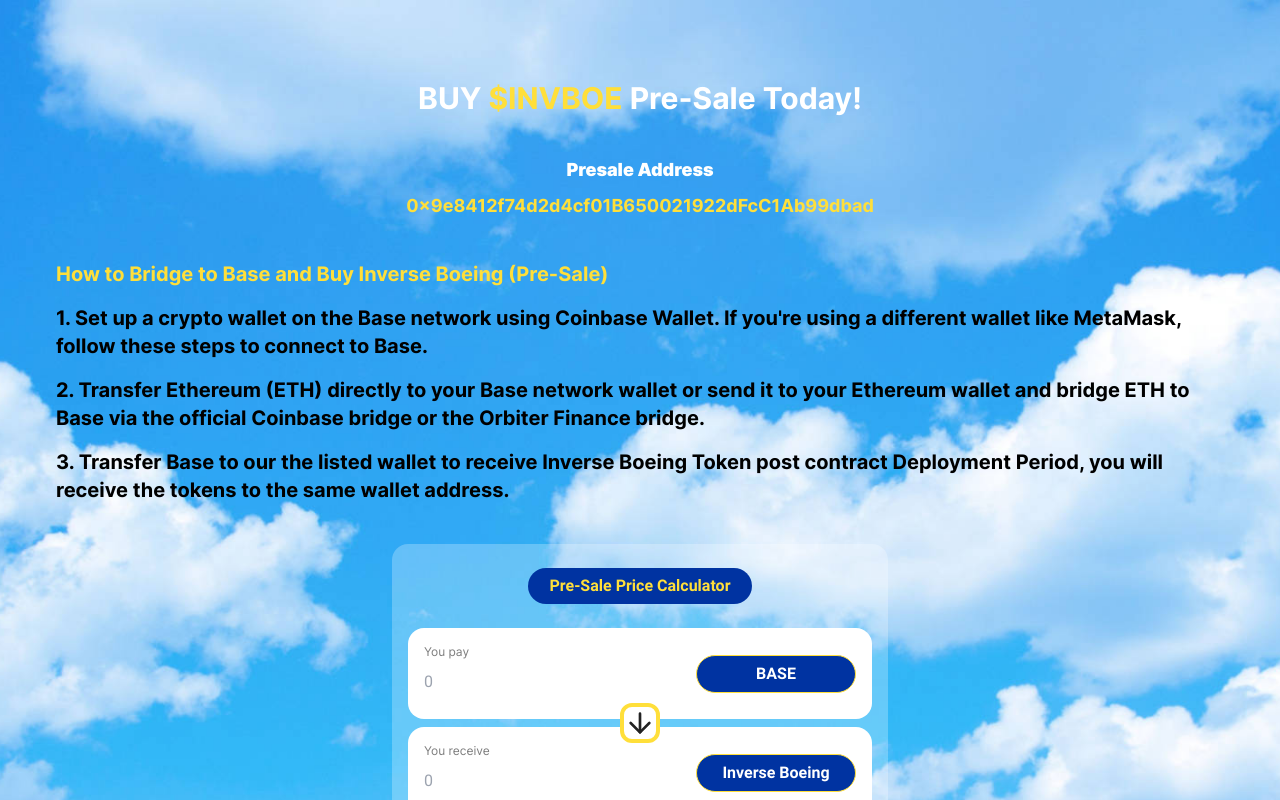
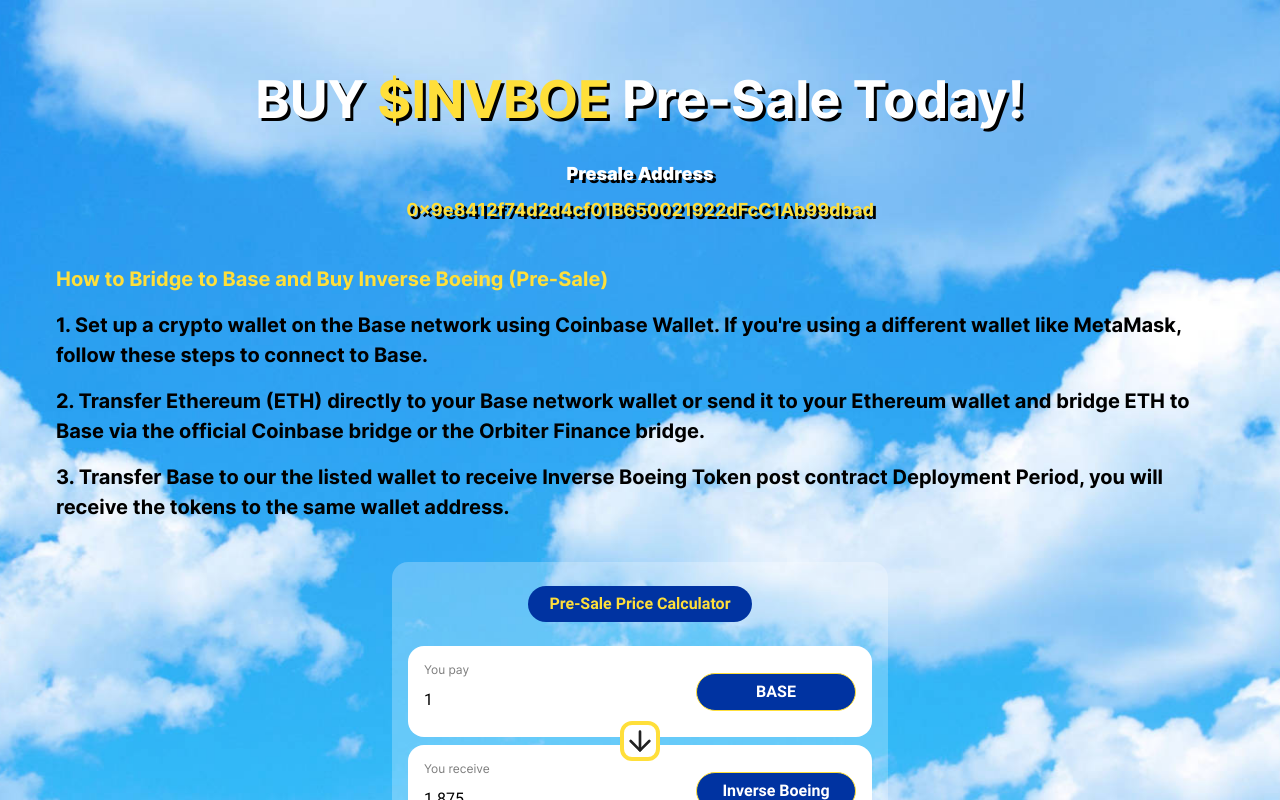
Before and after one commit to Danil-Uvarov/Boeing, a Nuxt app: page /buy in a window 1280 px wide. Shown: the top 800 px of the page. Built offline with nearby package versions, Linux system fonts and the light colour scheme.

Commit message:
feat: Калькулятор

```diff
--- a/app.vue
+++ b/app.vue
@@ -3,3 +3,8 @@
     <NuxtPage />
   </div>
 </template>
+
+<script setup lang="ts">
+import "swiper/css";
+import "swiper/css/pagination";
+</script>
--- a/assets/css/style.css
+++ b/assets/css/style.css
@@ -87,3 +87,7 @@
 * {
     background: none;
 }
+
+.small-text-shadow {
+    text-shadow: 3px 3px #000;
+}
--- a/components/TheHeader.vue
+++ b/components/TheHeader.vue
@@ -1,7 +1,7 @@
 <script setup lang="ts">
 import BaseButton from "~/components/ui/BaseButton.vue";
 import ButtonBurger from "~/components/ui/ButtonBurger.vue";
-import { computed, ref } from "vue";
+import { ref } from "vue";
 import MenuBurger from "~/components/ui/MenuBurger.vue";
 
 const links = [
@@ -34,6 +34,7 @@
     name: "Community",
   },
 ];
+
 defineEmits(["openBurger"]);
 
 const burger = ref(false);
@@ -44,22 +45,22 @@
     class="fixed z-50 max-h-[40px] w-full bg-white sm:max-h-[72px] lg:max-h-[95px]"
   >
     <div
-      class="container z-40 flex max-h-[40px] w-full items-center justify-center gap-[98px] py-[10px] sm:max-h-[72px] sm:gap-[142px] sm:py-[30px] lg:max-h-[95px] lg:gap-[16px] 2xl:gap-[38px]"
+      class="container z-40 flex max-h-[40px] w-full items-center justify-center gap-4 py-[10px] sm:max-h-[72px] sm:gap-[142px] sm:py-[30px] lg:max-h-[95px] lg:gap-[16px] 2xl:gap-[38px]"
     >
-      <NuxtLink to="#Blow">
+      <NuxtLink to="#Blow" class="mr-auto lg:mr-0">
         <img
           loading="lazy"
           src="/boeing-logo.webp"
           alt=""
-          class="h-full w-full max-w-[138px] cursor-pointer object-contain lg:max-w-[118px] 2xl:max-h-[42px] 2xl:max-w-[178px]"
+          class="h-full w-full max-w-[134px] cursor-pointer object-contain lg:max-w-[118px] 2xl:max-h-[42px] 2xl:max-w-[178px]"
         />
       </NuxtLink>
       <nav class="hidden w-full lg:flex">
-        <ul class="flex w-full items-center">
+        <ul class="flex w-full items-center justify-center">
           <li
             v-for="(link, index) in links"
             :key="index"
-            class="cursor-pointer text-nowrap rounded-[32px] border-b-4 border-b-white px-1.5 py-1.5 font-inter text-xl font-bold text-primary hover:border-b-blue hover:text-yellow 2xl:px-3 2xl:text-2xl"
+            class="cursor-pointer text-nowrap rounded-[32px] border-b-4 border-b-white px-1.5 py-1.5 font-inter text-sm font-bold text-primary hover:border-b-blue hover:text-yellow xl:text-xl 2xl:px-3 2xl:text-2xl"
           >
             <NuxtLink :to="link.to">{{ link.name }}</NuxtLink>
           </li>
--- a/components/VaultSection.vue
+++ b/components/VaultSection.vue
@@ -1,9 +1,5 @@
 <script setup lang="ts">
-import "swiper/css";
-import "swiper/css/pagination";
-import { Pagination } from "swiper/modules";
 import { Swiper, SwiperSlide } from "swiper/vue";
-import BaseButton from "~/components/ui/BaseButton.vue";
 
 const images = [
   { img: "/vault-slide-1.webp" },
@@ -27,19 +23,28 @@
 <template>
   <section class="w-full">
     <div
-      class="relative mx-auto flex max-w-[1700px] flex-col items-center py-10 sm:mt-32"
+      class="relative flex flex-col items-center pb-[52px] pt-[35px] sm:mt-32"
     >
-      <div
-        class="absolute inset-x-0 top-0 -z-10 mx-auto h-full w-full max-w-full bg-darkBlue xl:max-w-[1300px] xl:rounded-[28px]"
-      ></div>
-      <div class="px-[2rem] sm:pt-28">
-        <h2 class="text-nowrap text-5xl font-bold text-yellow">The Vault</h2>
-        <h2 class="pt-6 text-center text-lg text-white">Trade $INVBOE today</h2>
+      <div class="absolute left-0 top-0 z-10 h-full w-full">
+        <div class="container h-full w-full">
+          <div class="h-full w-full rounded-[28px] bg-darkBlue px-8"></div>
         </div>
+      </div>
+
+      <div class="relative z-20 w-full">
+        <div class="pt-4 sm:pt-10">
+          <h2 class="text-nowrap text-center text-5xl font-bold text-yellow">
+            The Vault
+          </h2>
+          <h2 class="mt-4 text-center text-lg text-white">
+            Trade $INVBOE today
+          </h2>
+        </div>
+
         <Swiper
           :slides-per-view="1.5"
           :space-between="24"
-        class="container z-20 mt-10 max-h-[720px] w-full sm:max-w-full"
+          class="mt-10 max-h-[720px] w-full"
           :centeredSlides="true"
         >
           <SwiperSlide v-for="(image, index) in images" :key="index">
@@ -52,6 +57,8 @@
           </SwiperSlide>
         </Swiper>
       </div>
+    </div>
+
     <img
       loading="lazy"
       src="/public/cloud-ballon.webp"
--- a/components/ui/BaseInput.vue
+++ b/components/ui/BaseInput.vue
@@ -1,19 +1,86 @@
 <script setup lang="ts">
-import { ref } from "vue";
-defineProps<{
+import { computed, ref, watch } from "vue";
+
+const props = defineProps<{
   text: string;
+  modelValue: string;
+  maximumFractionDigits?: number;
 }>();
 
-const inputCalculate = defineModel();
+const emit = defineEmits<{
+  "update:model-value": [value: string];
+}>();
+
+const formatter = new Intl.NumberFormat("ru", {
+  maximumFractionDigits: props.maximumFractionDigits,
+});
+
+const value = computed({
+  get() {
+    return props.modelValue;
+  },
+  set(newValue) {
+    emit("update:model-value", newValue);
+  },
+});
+
+const formattedValue = ref(value.value);
+
+const update = (newValue: string) => {
+  let isDot = false;
+
+  const tmp = String(newValue).replace(/\s/g, "").replaceAll(".", ",");
+
+  let parsed = parseFloat(tmp.replace(",", "."));
+
+  if (tmp.at(-1) === ",") {
+    if (tmp.split(",").length === 2) {
+      isDot = true;
+    }
+  }
+
+  if (parsed > 9_999_999_999) {
+    parsed = 9_999_999_999;
+  }
+
+  if (isNaN(parsed)) {
+    parsed = 0;
+  }
+
+  if (!tmp) {
+    parsed = 0;
+  }
+
+  value.value = String(parsed);
+
+  formattedValue.value = `${formatter.format(parsed)}${isDot ? "," : ""}`;
+};
+
+watch(
+  () => props.modelValue,
+  (newValue) => {
+    formattedValue.value = formatter.format(parseFloat(newValue));
+  },
+  {
+    immediate: true,
+  },
+);
 </script>
 
 <template>
-  <input
-    placeholder="0"
-    class="h-[43px] w-full outline-none"
-    type="text"
-    v-model="inputCalculate"
-  />
+  <div class="w-full">
+    <h4 class="font-inter text-xs font-medium text-grey">
+      {{ text }}
+    </h4>
+    <input
+      v-model="formattedValue"
+      placeholder="0"
+      class="h-[43px] w-full outline-none"
+      type="text"
+      inputmode="numeric"
+      @update:model-value="update"
+    />
+  </div>
 </template>
 
 <style scoped></style>
--- a/components/ui/news/News.vue
+++ b/components/ui/news/News.vue
@@ -1,7 +1,5 @@
 <script setup lang="ts">
 import NewLink from "assets/icons/NewLink.vue";
-import "swiper/css";
-import "swiper/css/pagination";
 import { Pagination } from "swiper/modules";
 import { Swiper, SwiperSlide } from "swiper/vue";
 
--- a/nuxt.config.ts
+++ b/nuxt.config.ts
@@ -20,7 +20,7 @@
         {
           name: "description",
           content:
-            "But it’s more than just a coin, it’s tokenized winning. $INVBOE is effortless domination of the sky, Inverse Boeing is nothing like Boeing we open our doors for profits not losses. The only whistleblowing our investors will be doing is blowing whistles of joy and happiness during take off. We Believe that we truly crafted something that is set to only take off. The sky is the limit see you up there with he stars! ",
+            "$INVBOE is effortless domination of the sky, Inverse Boeing is nothing like Boeing we open our doors for profits not losses. The only whistleblowing our investors will be doing is blowing whistles of joy and happiness during take off. We Believe that we truly crafted something that is set to only take off. The sky is the limit see you up there with he stars! ",
         },
         { property: "og:image", content: "/og-image.webp" },
       ],
--- a/pages/buy.vue
+++ b/pages/buy.vue
@@ -6,8 +6,22 @@
 import { ref } from "vue";
 import BaseInput from "~/components/ui/BaseInput.vue";
 
-const inputCalculate = ref();
-const calculates = () => {};
+const x = 1875;
+
+const base = ref("1");
+const inversboeng = ref(`${x}`);
+
+const changeBase = (value: string = "0") => {
+  const result = parseFloat(value) / x;
+
+  base.value = String(result.toFixed(6));
+};
+
+const changeBoeing = (value: string = "0") => {
+  const result = parseFloat(value) * x;
+
+  inversboeng.value = String(result.toFixed(0));
+};
 </script>
 
 <template>
@@ -20,23 +34,25 @@
     />
     <div class="container flex w-full flex-col items-center gap-10 py-20">
       <h1
-        class="text-center font-inter text-4xl font-bold text-white md:text-3xl"
+        class="small-text-shadow text-center font-inter text-4xl font-bold text-white md:text-[52px]"
       >
         BUY
         <mark class="text-yellow"> $INVBOE</mark>
         Pre-Sale Today!
       </h1>
-      <div class="flex flex-col gap-2">
+      <div class="flex w-full flex-col gap-2">
         <h2
-          class="text-center font-inter text-2xl font-black text-white md:text-lg"
+          class="small-text-shadow text-center font-inter text-2xl font-black text-white md:text-lg"
         >
           Presale Address
         </h2>
-        <p class="font-inter text-lg font-bold text-yellow">
+        <p
+          class="small-text-shadow max-w-full break-words text-center font-inter text-lg font-bold text-yellow"
+        >
           0x9e8412f74d2d4cf01B650021922dFcC1Ab99dbad
         </p>
       </div>
-      <div class="font-inter text-xl font-bold">
+      <div class="font-inter text-[18px] font-bold lg:text-[20px]">
         <p class="text-yellow">
           How to Bridge to Base and Buy Inverse Boeing (Pre-Sale)
         </p>
@@ -71,10 +87,11 @@
           >Pre-Sale Price Calculator
         </BaseButton>
         <div class="flex w-full items-center rounded-2xl bg-white p-4">
-          <div class="w-full">
-            <h4 class="font-inter text-xs font-medium text-grey">You pay</h4>
-            <BaseInput />
-          </div>
+          <BaseInput
+            v-model="base"
+            text="You pay"
+            @update:model-value="changeBoeing"
+          />
           <BaseButton
             text="white"
             class="w-full max-w-[160px] border border-yellow bg-primary"
@@ -85,12 +102,11 @@
           class="z-10 -my-10 h-10 w-10 rounded-xl border-4 border-yellow bg-white"
         />
         <div class="flex w-full items-center rounded-2xl bg-white p-4">
-          <div class="w-full">
-            <h4 class="font-inter text-xs font-medium text-grey">
-              You receive
-            </h4>
-            <BaseInput />
-          </div>
+          <BaseInput
+            v-model="inversboeng"
+            text="You receive"
+            @update:model-value="changeBase"
+          />
           <BaseButton
             text="white"
             class="w-full max-w-[160px] border border-yellow bg-primary"
```
Lines whose indentation alone changed are shown as unchanged.
